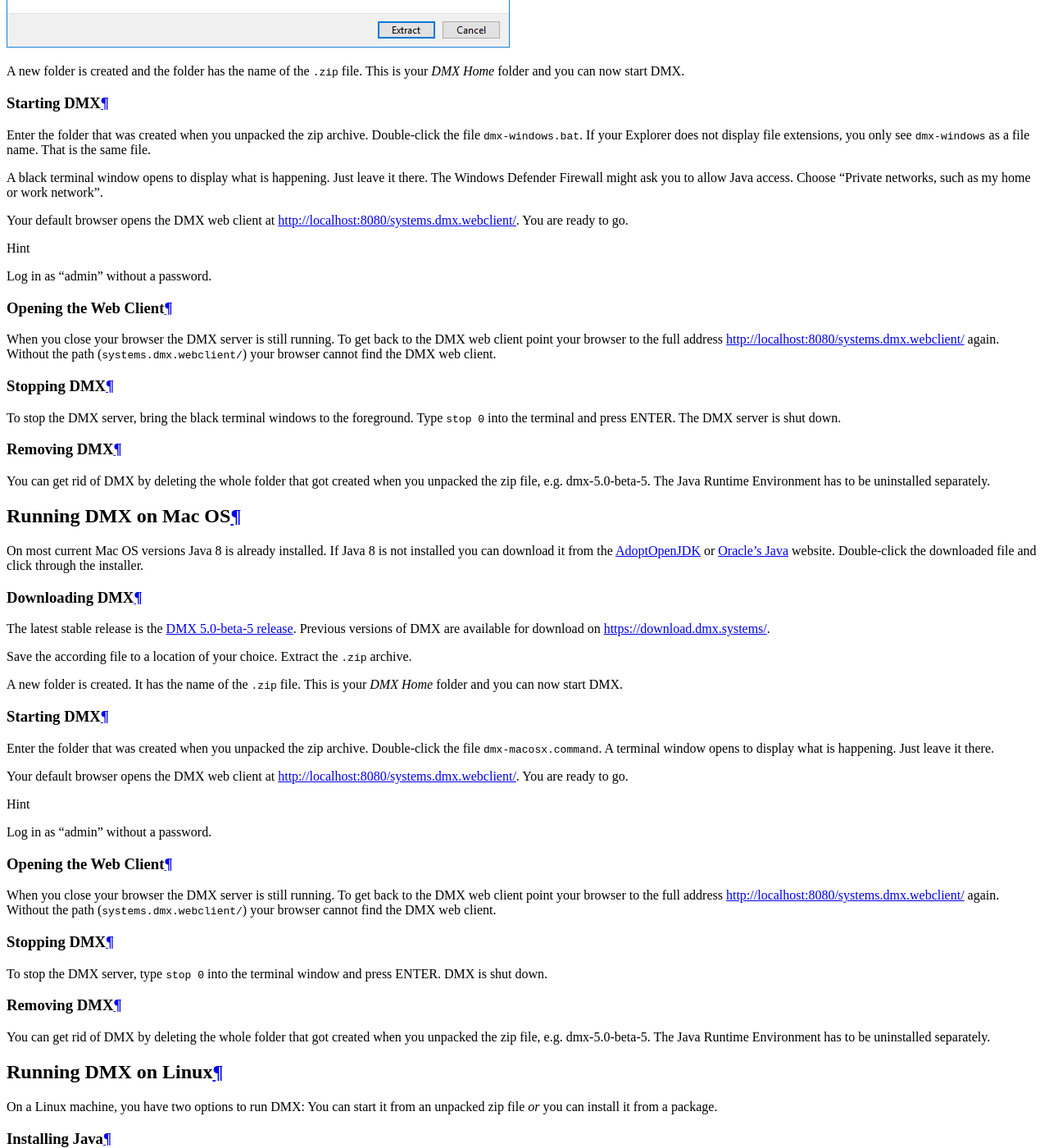
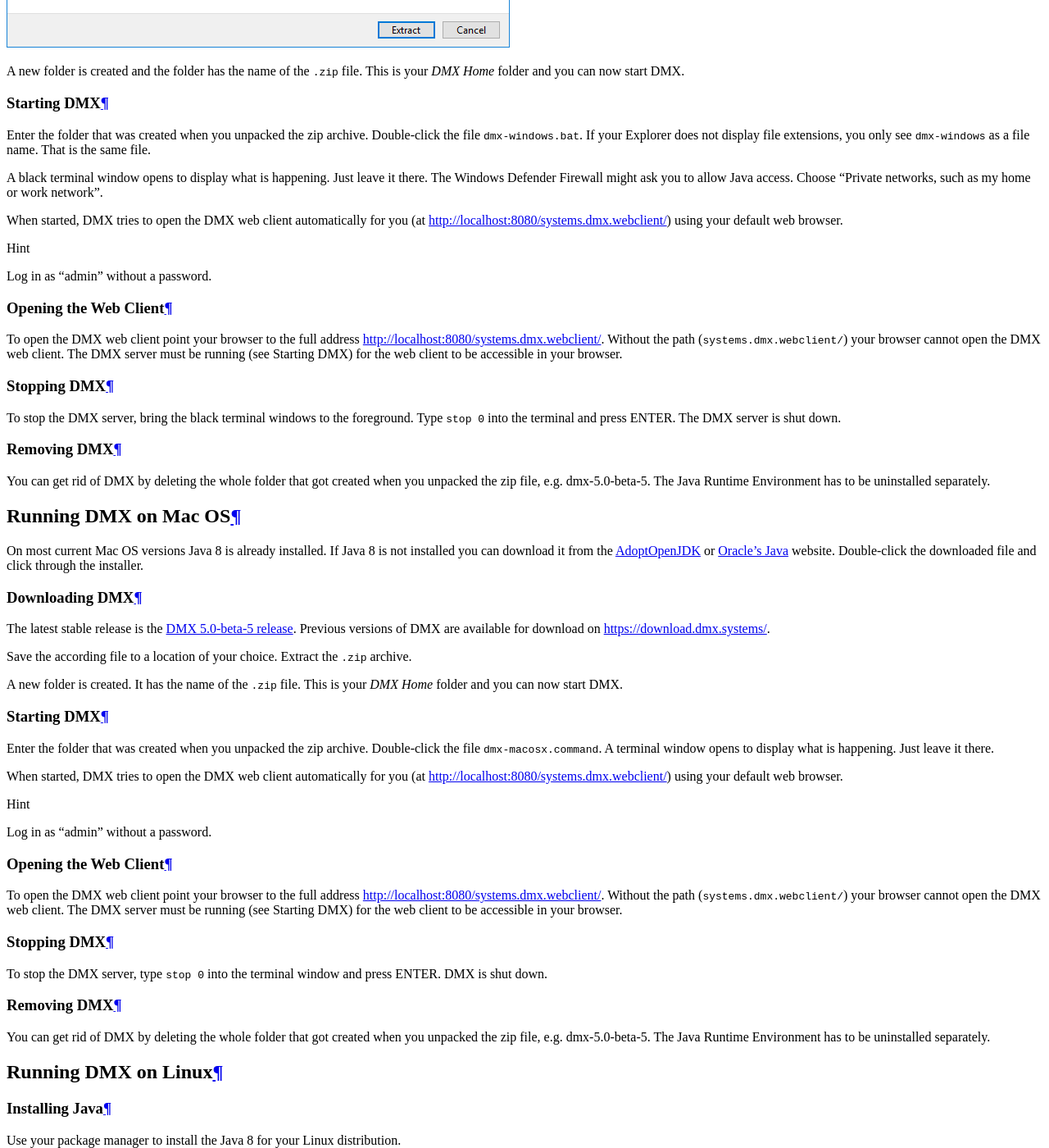
Before and after one commit to dmx-systems/dmx-documentation, a Sphinx documentation site: the page built from docs/install.rst, in a window 1280 px wide and 1400 px high, scrolled down 2105 px. Shown: the whole window at 82% size. Built offline with Sphinx 7.4.7 and the Read the Docs theme 2.0.0, drawn with Linux system fonts in a browser that asks for light colours; some of the changed text lies outside the part shown.

Commit message:
mre's feedback

```diff
--- a/docs/install.rst
+++ b/docs/install.rst
@@ -7,10 +7,8 @@
 DMX is built on the Java Platform which can be installed on many operating systems.
 On this page we have covered how to run DMX on :ref:`Windows <installation-windows>`, :ref:`Mac OS <installation-macos>` and :ref:`Linux <installation-linux>`.
 
-DMX is a web application.
-It runs on a server and you access it with a browser.
-If you run DMX locally on your computer a local webserver is started on your machine.
-This server runs independently from your browser.
+DMX is a web application consisting of a client and server.
+If you run DMX a web server is started (see Starting DMX) which makes the DMX web client accessible in your web browser (see Opening the Web Client).
 
 .. _installation-windows:
 
@@ -55,17 +53,16 @@
 The Windows Defender Firewall might ask you to allow Java access.
 Choose "Private networks, such as my home or work network".
 
-Your default browser opens the DMX web client at http://localhost:8080/systems.dmx.webclient/.
-You are ready to go.
+When started, DMX tries to open the DMX web client automatically for you (at http://localhost:8080/systems.dmx.webclient/) using your default web browser.
 
 .. hint:: Log in as "admin" without a password.
 
 Opening the Web Client
 ======================
 
-When you close your browser the DMX server is still running.
-To get back to the DMX web client point your browser to the full address http://localhost:8080/systems.dmx.webclient/ again.
-Without the path (``systems.dmx.webclient/``) your browser cannot find the DMX web client.
+To open the DMX web client point your browser to the full address http://localhost:8080/systems.dmx.webclient/.
+Without the path (``systems.dmx.webclient/``) your browser cannot open the DMX web client.
+The DMX server must be running (see Starting DMX) for the web client to be accessible in your browser.
 
 Stopping DMX
 ============
@@ -110,17 +107,16 @@
 A terminal window opens to display what is happening.
 Just leave it there.
 
-Your default browser opens the DMX web client at http://localhost:8080/systems.dmx.webclient/.
-You are ready to go.
+When started, DMX tries to open the DMX web client automatically for you (at http://localhost:8080/systems.dmx.webclient/) using your default web browser.
 
 .. hint:: Log in as "admin" without a password.
 
 Opening the Web Client
 ======================
 
-When you close your browser the DMX server is still running.
-To get back to the DMX web client point your browser to the full address http://localhost:8080/systems.dmx.webclient/ again.
-Without the path (``systems.dmx.webclient/``) your browser cannot find the DMX web client.
+To open the DMX web client point your browser to the full address http://localhost:8080/systems.dmx.webclient/.
+Without the path (``systems.dmx.webclient/``) your browser cannot open the DMX web client.
+The DMX server must be running (see Starting DMX) for the web client to be accessible in your browser.
 
 Stopping DMX
 ============
@@ -139,9 +135,6 @@
 ********************
 Running DMX on Linux
 ********************
-
-On a Linux machine, you have two options to run DMX:
-You can start it from an unpacked zip file *or* you can install it from a package.
 
 Installing Java
 ===============
@@ -195,24 +188,21 @@
     ~/Downloads $ cd dmx-5.0-beta-5
     ~/Downloads/cd dmx-5.0-beta-5 $ ./dmx-linux.sh
 
-Your default browser opens the DMX web client at http://localhost:8080/systems.dmx.webclient/.
-The path to the web client ``systems.dmx.webclient/`` is mandatory.
-Without it your browser cannot find the DMX web client.
-You are ready to go.
+DMX tries to open the DMX web client automatically for you (at http://localhost:8080/systems.dmx.webclient/) using your default web browser.
 
 .. hint:: Log in as "admin" without a password.
 
 Opening the Web Client
 ======================
 
-When you close your browser the DMX server is still running.
-To get back to the DMX web client point your browser to the full address http://localhost:8080/systems.dmx.webclient/ again.
-Without the path (``systems.dmx.webclient/``) your browser cannot find the DMX web client.
+To open the DMX web client point your browser to the full address http://localhost:8080/systems.dmx.webclient/.
+Without the path (``systems.dmx.webclient/``) your browser cannot open the DMX web client.
+The DMX server must be running (see Starting DMX) for the web client to be accessible in your browser.
 
 Stopping DMX
 ------------
 
-To stop the DMX server, press ``CTRL + C`` in the terminal you started it in.
+To stop DMX, type `stop 0` into the terminal window and press ENTER.
 DMX is shut down.
 
 Removing DMX
@@ -242,9 +232,10 @@
 Configuring DMX
 ---------------
 
-For server installations and advanced configuration we will soon provide more instructions in the :ref:`Admin Documentation <admin>`.
+For apt-based installations we will soon provide more instructions on advanced configuration in the :ref:`Admin Documentation <admin>`.
 By default, DMX listens on port 8080.
 The main configuration file is located in ``/etc/dmx/config.properties``.
+For configuration changes to take effect DMX needs to be restarted (see Stopping and Starting DMX).
 
 Starting DMX
 ------------
```
